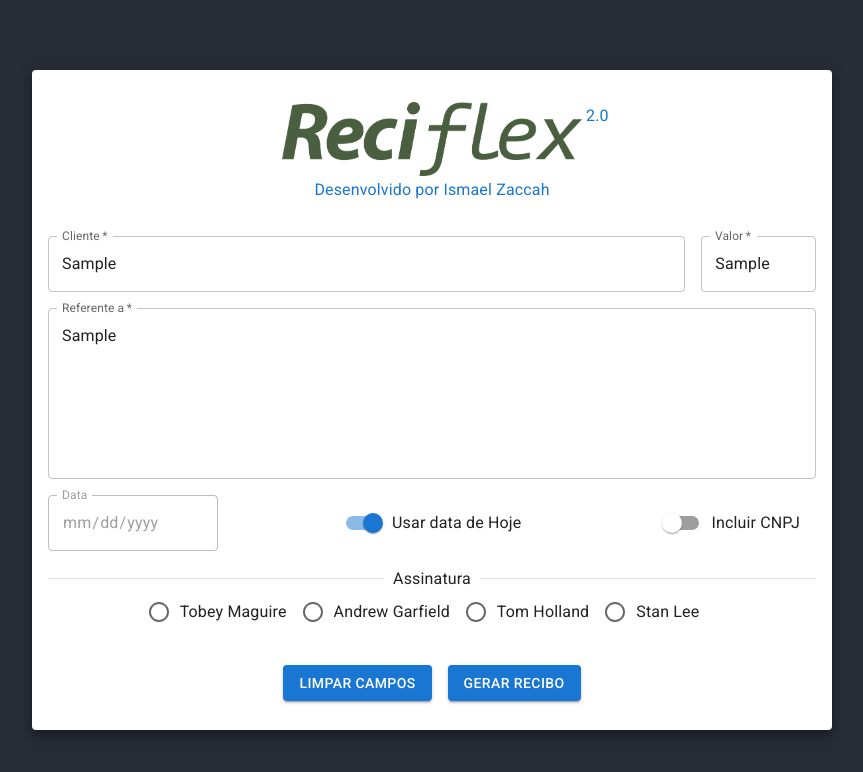
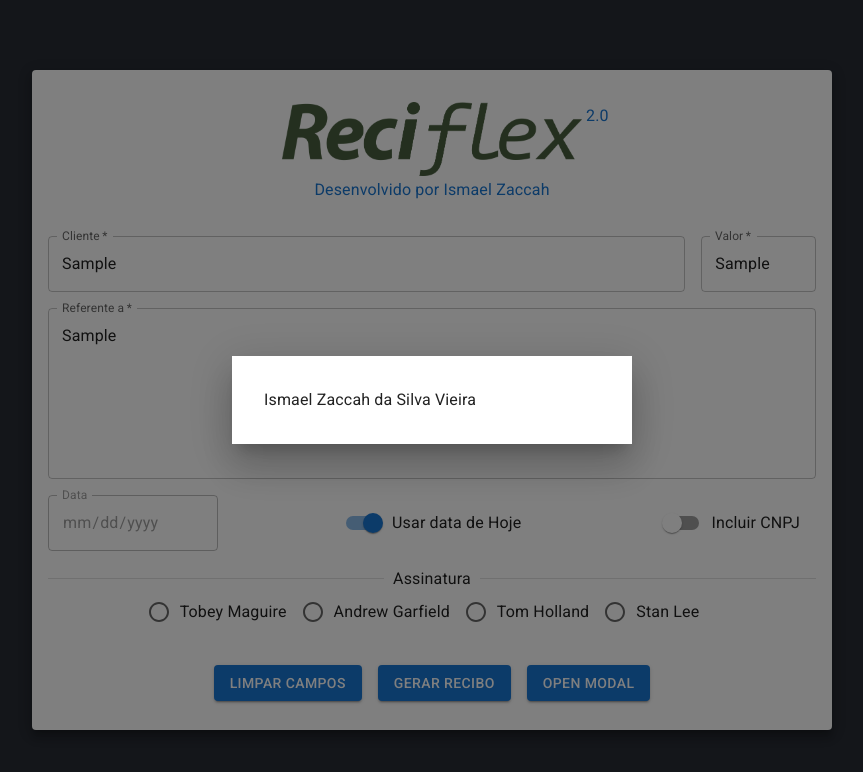
Before and after one commit to ismaelzaccah/reciflex-2, a React (Create React App) app: page / in a window 1280 px wide. Both pictures are taken after typing "Sample", "Sample", "Sample" into the empty fields and a click on the button "GERAR RECIBO". Shown: the top 772 px of the page, without its empty margins (208-1071 px from the left). Built offline with nearby package versions, Linux system fonts and the light colour scheme.

Commit message:
start create modal

```diff
--- /dev/null
+++ b/src/components/GeneratedReceiptModal/index.jsx
@@ -0,0 +1,34 @@
+import { Box, Typography } from "@mui/material"
+
+const style = {
+  position: 'absolute',
+  top: '50%',
+  left: '50%',
+  transform: 'translate(-50%, -50%)',
+  width: 400,
+  bgcolor: 'background.paper',
+  boxShadow: 24,
+  p: 4,
+};
+
+const GeneratedReceiptModal = () => { //FIXME - Insert props
+  const props = {
+    clientName: "Ismael Zaccah da Silva Vieira",
+    receiptValue: "1123,58",
+    description: "serviços graficos e etc",
+    useTodayDate: true,
+    date: "2022-10-12",
+    includeCNPJ: true,
+    signature: "3",
+  }
+
+  return (
+    <Box sx={style}>
+      <Typography>
+        {props.clientName}
+      </Typography>
+    </Box>
+  )
+}
+
+export default GeneratedReceiptModal;
--- a/src/pages/Home/index.jsx
+++ b/src/pages/Home/index.jsx
@@ -4,12 +4,36 @@ import '@fontsource/roboto/500.css';
 import '@fontsource/roboto/700.css';
 import './index.css';
 import * as React from 'react';
-import { Box, Paper, TextField, Grid, FormControlLabel, Switch, Button, Divider, RadioGroup, Radio } from '@mui/material';
+import { Box, Paper, TextField, Grid, FormControlLabel, Switch, Button, Divider, RadioGroup, Radio, Modal } from '@mui/material';
 import { Stack } from '@mui/system';
 import ReciflexLogo from '../../components/ReciflexLogo';
 import company from '../../config';
+import GeneratedReceipt from '../../components/GeneratedReceiptModal';
 
 const Home = () => {
+
+  const { signature } = company;
+
+  const [openGeneratedReceipt, setOpenGeneratedReceipt] = React.useState(false);
+  const handleOpenGeneratedReceipt = () => setOpenGeneratedReceipt(true);
+  const handleCloseGeneratedReceipt = () => setOpenGeneratedReceipt(false);
+
+  const handleChange = (event) => {
+    const { name, value, type, checked } = event.target;
+    if (type === 'checkbox') {
+      setFormValues({ ...formValues, [name]: checked });
+    } else {
+      setFormValues({ ...formValues, [name]: value });
+    }
+  }
+
+  const handleSubmit = (event) => {
+    event.preventDefault();
+    const formData = new FormData(event.target);
+    const data = Object.fromEntries(formData);
+    handleOpenGeneratedReceipt();
+    console.log(data);
+  }
 
   const [formValues, setFormValues] = React.useState({
     clientName: "",
@@ -20,24 +44,6 @@ const Home = () => {
     includeCNPJ: false,
     signature: "",
   });
-
-  const handleChange = (event) => {
-    const { name, value, type, checked } = event.target;
-    if(type === 'checkbox'){
-      setFormValues({ ...formValues, [name]: checked });
-    }else{
-      setFormValues({ ...formValues, [name]: value });
-    }
-  }
-
-  const handleSubmit = (event) => {
-    event.preventDefault();
-    const formData = new FormData(event.target);
-    const data = Object.fromEntries(formData);
-    console.log(data);
-  }
-
-  const { signature } = company;
 
   return (
     <Box
@@ -159,10 +165,28 @@ const Home = () => {
             <Stack spacing={2} direction="row" justifyContent="center">
               <Button variant='contained' type='reset'>Limpar Campos</Button>
               <Button variant='contained' type='submit'>Gerar Recibo</Button>
+
+              <Button //FIXME - Delete after make modal
+                variant='contained'
+                onClick={handleOpenGeneratedReceipt}
+              >
+                OPEN MODAL
+              </Button>
+
             </Stack>
           </Grid>
         </Box>
       </Paper>
+
+      <Modal
+        open={openGeneratedReceipt}
+        onClose={handleCloseGeneratedReceipt}
+      >
+        <Box>
+          <GeneratedReceipt/>
+        </Box>
+      </Modal>
+
     </Box>
 
   );
```
